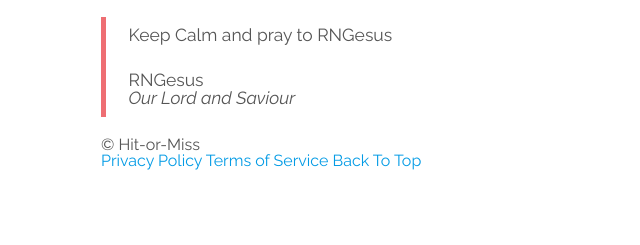
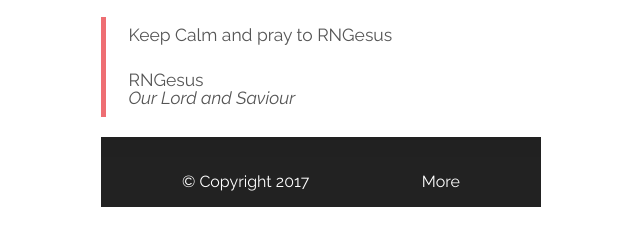
Before and after one commit to agentzhao/hit-or-miss, a plain HTML site: page randomnumbergenerator.html in a window 1280 px wide. Shown: the part 397-642 px from the top of the page, without its empty margins (319-959 px from the left). Drawn offline with nearby package versions, Linux system fonts and the light colour scheme; a script that the page names is missing.

Commit message:
Update randomnumbergenerator.html

```diff
--- a/randomnumbergenerator.html
+++ b/randomnumbergenerator.html
@@ -28,8 +28,8 @@
 		<!-- My own CSS -->
 		<link rel="stylesheet" href="css/main.css" type="text/css">
 
+
 		<style>
-
 		</style>
 		<script src="../js/jquery-3.1.1.min.js"></script>
 		<script type="text/javascript" src="js/materialize.min.js"></script>
@@ -98,12 +98,12 @@
 				</blockquote>
 			</section>
 
-			<footer>
-				&copy; Hit-or-Miss
-				<div class="content">
-					<a title="Privacy Policy" href="#">Privacy Policy</a>
-					<a title="Terms of Service" href="#">Terms of Service</a>
-					<a href="#">Back To Top</a>
+			<footer class="page-footer grey darken-4">
+				<div class="footer-copyright">
+					<div class="container">
+						<a class="white-text left" href="#!">© Copyright 2017</a>
+						<a class="white-text right" href="https://github.com/Agentzhao">More</a>
+					</div>
 				</div>
 			</footer>
 
```
